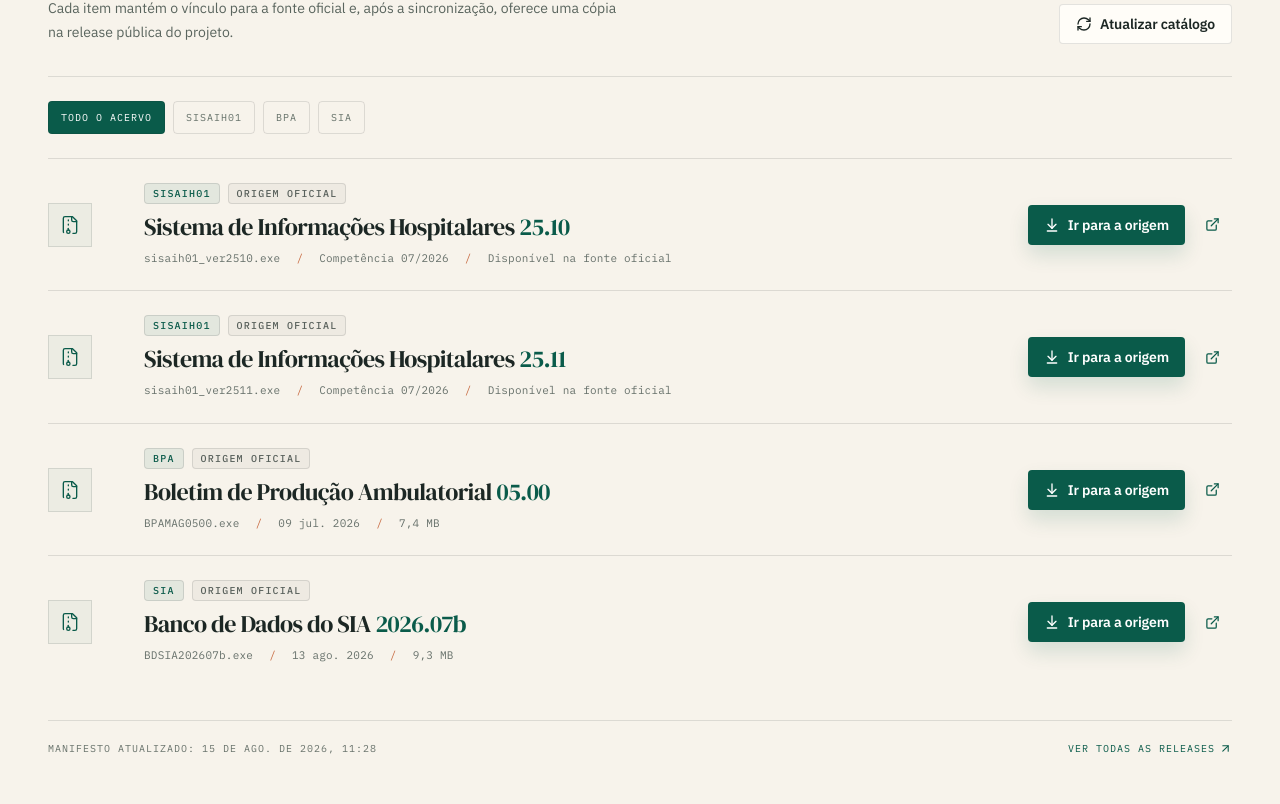
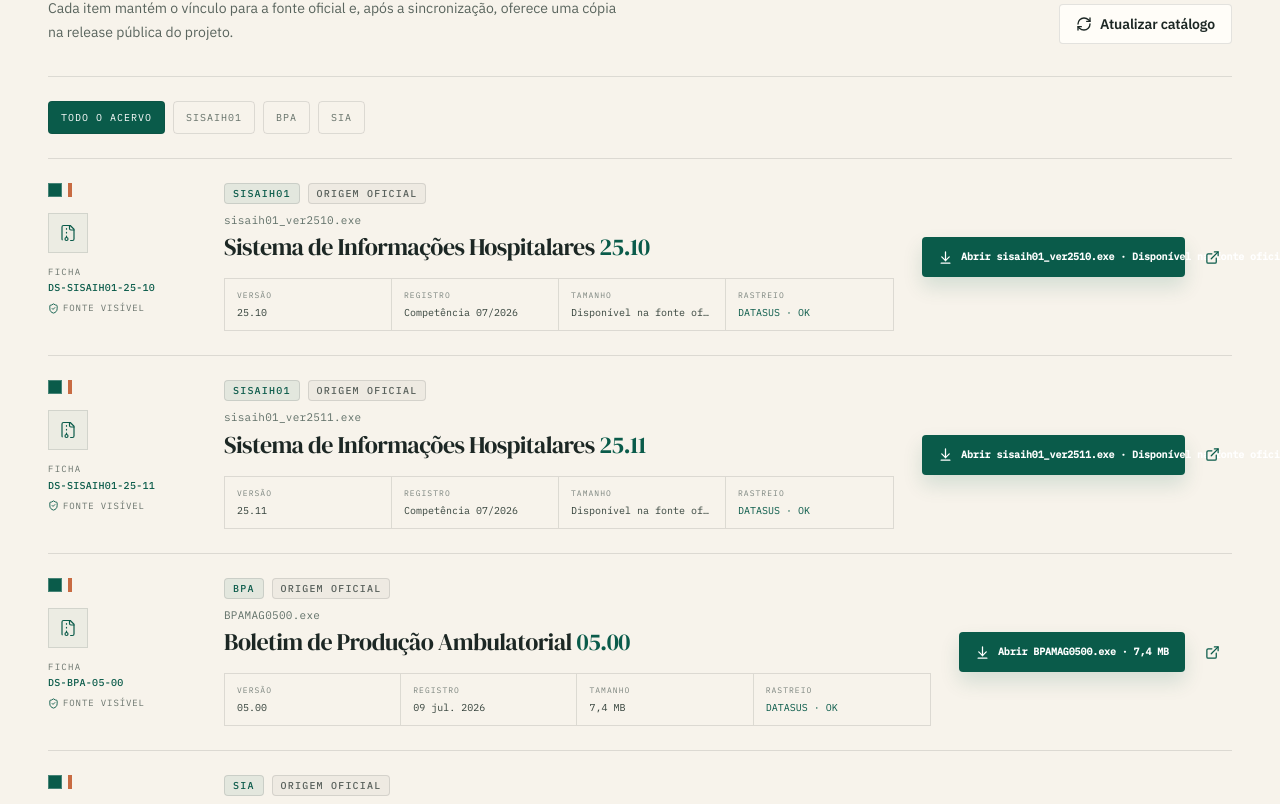
Before and after one commit to BRConnect/datasus-releases, a Next.js app: page / in a window 1280 px wide. Shown: the part 900-1704 px from the top of the page. Built offline with nearby package versions, Linux system fonts and the light colour scheme; no server answers.

Commit message:
feat: reforçar fichas auditáveis de releases

```diff
--- a/components/release-card.tsx
+++ b/components/release-card.tsx
@@ -1,7 +1,7 @@
 /**
- * Direção visual: Arquivo de Serviço Público — cada release é uma ficha de acervo com download inequívoco.
+ * Direção visual: Arquivo de Serviço Público — ficha com código auditável, marcadores de acervo e retirada identificada.
  */
-import { ArrowDownToLine, ExternalLink, FileArchive, FileCheck2 } from "lucide-react";
+import { ArrowDownToLine, ExternalLink, FileArchive, FileCheck2, ShieldCheck } from "lucide-react";
 import { Badge } from "@/components/ui/badge";
 import { buttonVariants } from "@/components/ui/button";
 import type { ReleaseItem } from "@/lib/releases";
@@ -10,15 +10,33 @@ type ReleaseCardProps = { release: ReleaseItem; index: number };
 
 export function ReleaseCard({ release, index }: ReleaseCardProps) {
   const isGitHubRelease = release.delivery === "github-release";
+  const catalogCode = `DS-${release.program}-${release.version.replaceAll(".", "-").toUpperCase()}`;
+  const actionLabel = isGitHubRelease
+    ? `Baixar ${release.filename} · ${release.size}`
+    : `Abrir ${release.filename} · ${release.size}`;
 
   return (
     <article
-      className="release-card group relative grid gap-5 border-t border-[#1c2724]/12 py-6 md:grid-cols-[4.25rem_minmax(0,1fr)_auto] md:items-center md:gap-7"
+      className="release-card group relative grid gap-5 border-t border-[#1c2724]/12 py-6 md:grid-cols-[9.25rem_minmax(0,1fr)_auto] md:gap-7"
       style={{ animationDelay: `${index * 45}ms` }}
     >
-      <div className="flex h-11 w-11 items-center justify-center border border-[#0a5b4a]/20 bg-[#0a5b4a]/[0.045] text-[#0a5b4a]">
-        <FileArchive size={20} strokeWidth={1.6} aria-hidden="true" />
-      </div>
+      <aside className="flex gap-3 md:block" aria-label={`Registro ${catalogCode}`}>
+        <div className="flex items-center gap-1.5" aria-hidden="true">
+          <span className="h-3.5 w-3.5 bg-[#0a5b4a] shadow-[inset_0_0_0_1px_rgba(255,255,255,0.25)]" />
+          <span className="h-3.5 w-1 bg-[#c86b42]" />
+          <span className="h-px flex-1 bg-[#1c2724]/18 md:hidden" />
+        </div>
+        <div className="mt-0 flex h-10 w-10 shrink-0 items-center justify-center border border-[#0a5b4a]/20 bg-[#0a5b4a]/[0.045] text-[#0a5b4a] md:mt-4">
+          <FileArchive size={18} strokeWidth={1.6} aria-hidden="true" />
+        </div>
+        <div className="min-w-0 md:mt-3">
+          <p className="font-mono text-[9px] uppercase tracking-[0.14em] text-[#69736c]">FICHA</p>
+          <p className="mt-0.5 truncate font-mono text-[10px] font-medium tracking-[0.03em] text-[#0a5b4a]">{catalogCode}</p>
+          <p className="mt-1.5 inline-flex items-center gap-1 font-mono text-[9px] uppercase tracking-[0.1em] text-[#69736c]">
+            <ShieldCheck size={11} className="text-[#0a5b4a]" /> {isGitHubRelease ? "Íntegra publicada" : "Fonte visível"}
+          </p>
+        </div>
+      </aside>
 
       <div className="min-w-0">
         <div className="mb-2 flex flex-wrap items-center gap-2">
@@ -27,36 +45,48 @@ export function ReleaseCard({ release, index }: ReleaseCardProps) {
             {isGitHubRelease ? "Release sincronizada" : "Origem oficial"}
           </Badge>
         </div>
-        <h3 className="font-display text-xl leading-tight tracking-[-0.025em] text-[#1c2724] md:text-2xl">
+        <p className="font-mono text-[11px] tracking-[0.025em] text-[#607068]">{release.filename}</p>
+        <h3 className="mt-1 font-display text-xl leading-tight tracking-[-0.025em] text-[#1c2724] md:text-2xl">
           {release.programName} <span className="text-[#0a5b4a]">{release.version}</span>
         </h3>
-        <div className="mt-2 flex flex-wrap gap-x-4 gap-y-1 font-mono text-[11px] tracking-[0.02em] text-[#66706a]">
-          <span>{release.filename}</span>
-          <span className="hidden text-[#c86b42] sm:inline">/</span>
-          <span>{release.publishedLabel}</span>
-          <span className="hidden text-[#c86b42] sm:inline">/</span>
-          <span>{release.size}</span>
-        </div>
+        <dl className="mt-4 grid grid-cols-2 divide-x divide-y divide-[#1c2724]/10 border border-[#1c2724]/10 sm:grid-cols-4 sm:divide-y-0">
+          <div className="min-w-0 px-3 py-2.5 first:pl-3">
+            <dt className="font-mono text-[8px] uppercase tracking-[0.13em] text-[#7c857f]">Versão</dt>
+            <dd className="mt-1 font-mono text-[10px] text-[#33413a]">{release.version}</dd>
+          </div>
+          <div className="min-w-0 px-3 py-2.5">
+            <dt className="font-mono text-[8px] uppercase tracking-[0.13em] text-[#7c857f]">Registro</dt>
+            <dd className="mt-1 truncate font-mono text-[10px] text-[#33413a]">{release.publishedLabel}</dd>
+          </div>
+          <div className="min-w-0 px-3 py-2.5">
+            <dt className="font-mono text-[8px] uppercase tracking-[0.13em] text-[#7c857f]">Tamanho</dt>
+            <dd className="mt-1 truncate font-mono text-[10px] text-[#33413a]">{release.size}</dd>
+          </div>
+          <div className="min-w-0 px-3 py-2.5">
+            <dt className="font-mono text-[8px] uppercase tracking-[0.13em] text-[#7c857f]">Rastreio</dt>
+            <dd className="mt-1 font-mono text-[10px] text-[#0a5b4a]">{isGitHubRelease ? "GITHUB · OK" : "DATASUS · OK"}</dd>
+          </div>
+        </dl>
       </div>
 
-      <div className="flex flex-wrap items-center gap-2 md:justify-end">
+      <div className="flex flex-wrap items-center gap-2 self-center md:justify-end">
         <a
-          className={buttonVariants({ size: "default" })}
+          className={buttonVariants({ size: "default", className: "h-auto min-h-10 max-w-full px-3 py-2.5 font-mono text-[10px] leading-4" })}
           href={release.downloadUrl}
           target="_blank"
           rel="noreferrer"
-          aria-label={`Baixar ${release.filename}`}
+          aria-label={actionLabel}
         >
-          {isGitHubRelease ? <FileCheck2 size={16} /> : <ArrowDownToLine size={16} />}
-          {isGitHubRelease ? "Baixar release" : "Ir para a origem"}
+          {isGitHubRelease ? <FileCheck2 className="shrink-0" size={15} /> : <ArrowDownToLine className="shrink-0" size={15} />}
+          <span className="max-w-52 text-left">{actionLabel}</span>
         </a>
         <a
           className={buttonVariants({ variant: "ghost", size: "sm", className: "px-2" })}
           href={release.sourcePage}
           target="_blank"
           rel="noreferrer"
-          aria-label={`Abrir fonte oficial de ${release.filename}`}
-          title="Abrir fonte oficial"
+          aria-label={`Auditar fonte oficial de ${release.filename}`}
+          title="Auditar fonte oficial"
         >
           <ExternalLink size={15} />
         </a>
```
Also changed, not shown: 2 other files (tests, documents, lock files or other folders).
